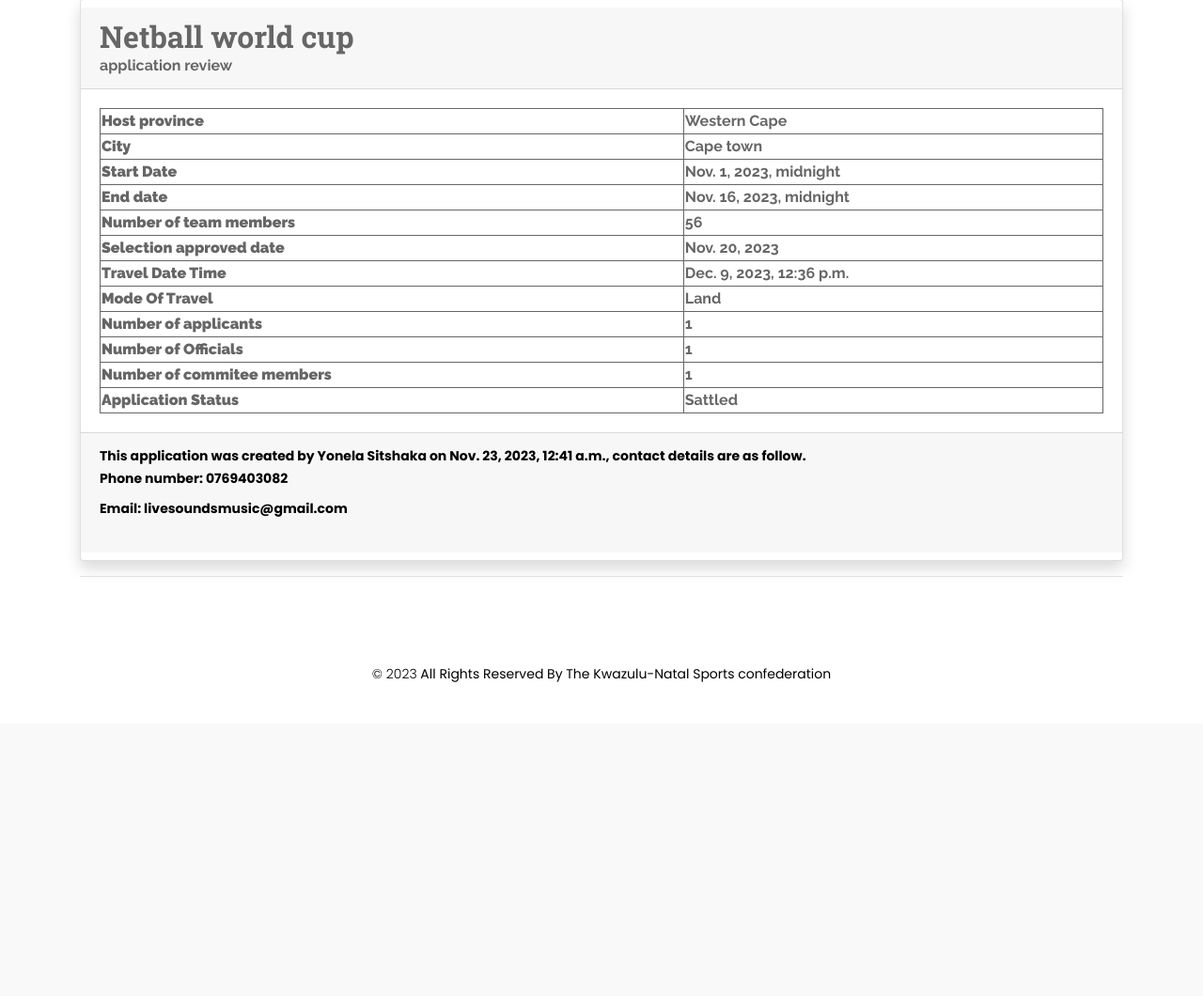
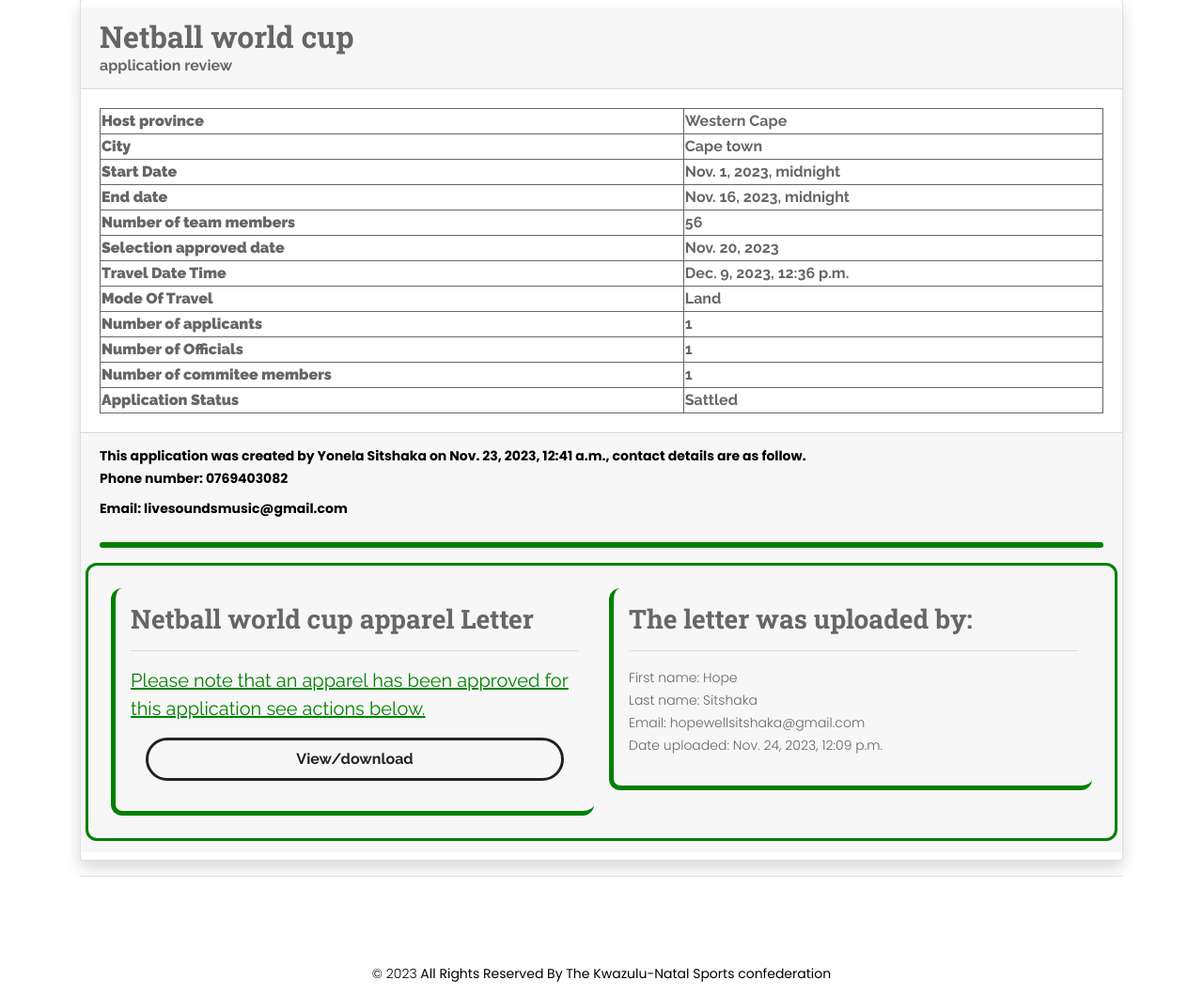
Before and after one commit to MthobeliGee/ColorsApplication_Final, a Django app: page /Application_review/9 in a window 1280 px wide. Shown: the part 205-1265 px from the top of the page at 94% size. Before the commit the page ends 931 px from the top, so only its background shows below. Run offline with Django 4.2, Linux system fonts and the light colour scheme; a user stored in the database is signed in; data comes from the database, SQL or seed files in the repository; some libraries are stand-ins or nearby versions.

Commit message:
Bettry out commit

```diff
--- a/MyApp/templates/MyApp/Application_review.html
+++ b/MyApp/templates/MyApp/Application_review.html
@@ -341,7 +341,8 @@
                             </p>
 
                         {% endif %}
-                        {% if application.ApplicationStatus == "Active" %}
+
+
                         {% if apparel %}
                             <hr style="background-color:green; height:5px; border-radius:12px"/>
                             <div style="border:solid; border-radius: 12px;padding:1rem; color:green; display:flex" class="row">
@@ -390,7 +391,7 @@
                         {% endif %}
 
 
-                        {% endif %}
+
                         {% if application.ApplicationStatus == "Pending" %}
 
 
@@ -465,9 +466,9 @@
 
                     {% endif %}
 
-                    {% if application.ApplicationStatus == "Active" %}
+                    {% if apparel %}
                        <div style="padding:1rem">
-                            {% if apparel %}
+
                                 <hr style="background-color:green; height:5px; border-radius:12px"/>
                                 <center style="border:solid 5px; border-radius: 12px;border-right:none;border-top:none;padding:1rem; color:green">
                                     <h3>{{application.EventName}} apparel Letter</h3>
@@ -485,11 +486,11 @@
                                 </center>
 
 
-                            {% endif %}
+
                        </div>
 
+                    {% endif %}
 
-                    {% endif %}
 
                 {% endif %}
 
--- a/MyApp/urls.py
+++ b/MyApp/urls.py
@@ -33,7 +33,11 @@ urlpatterns = [
     path('Approved', views.Approved, name="Approved"),
     path('History', views.History, name="History"),
     path('Active', views.Active, name="Active"),
-    path('chooseFederation', views.chooseFederation, name="chooseFederation")
+    path('chooseFederation', views.chooseFederation, name="chooseFederation"),
+
+    path('pendingFedPersonel/<str:FedName>', views.pendingFedPersonel, name="pendingFedPersonel"),
+    path('ApproveFedPersonel/<str:FedName>', views.ApproveFedPersonel, name="ApproveFedPersonel"),
+    path('DeclineFedPersonel/<str:FedName>', views.DeclineFedPersonel, name="DeclineFedPersonel"),
 
 
 ]
--- a/MyApp/views.py
+++ b/MyApp/views.py
@@ -12,6 +12,10 @@ from django.contrib.auth.tokens import default_token_generator
 from django.core.mail import send_mail
 import requests
 from .functions import *
+from rest_framework.decorators import api_view
+from rest_framework.response import Response
+from django.http import JsonResponse
+
 
 
 
@@ -32,7 +36,20 @@ def Home(request):
                     pass
 
 
+        #Gov app code
+        Pendingcolors = None
+        # try:
+        user = request.user
+        fedP = get_object_or_404(FederationPersonel, user = request.user)
+        url = 'http://127.0.0.1:8000/pendingFedPersonel/'+ fedP.FederationName+'/'
 
+        r = requests.get(url)
+        print(r.status_code)
+
+        Pendingcolors = r.json()
+        print(Pendingcolors)
+        # except:
+        #     pass
 
     return render(request,'MyApp/Home.html', {"application":application})
 @login_required
@@ -727,7 +744,7 @@ def Application_review(request, applicationId):
     if request.method == 'GET':
 
         apparel = None
-        if application.ApplicationStatus == "Active":
+        if application.ApplicationStatus == "Active" or application.ApplicationStatus == "Sattled":
             try:
                 apparel = get_object_or_404(Apparel, application= application)
             except:
@@ -1183,3 +1200,60 @@ def AlertGovManager(request, user, to_email, coloresUser, federationPersonel):
 
     except:
         pass
+
+
+
+@api_view(['GET'])
+@login_required
+def pendingFedPersonel(request, FedName):
+
+
+    federationPersonel = None
+    application = None
+    try:
+        federationPersonel = get_object_or_404(FederationPersonel, FederationName=FedName, Status = "Pending")
+        application = get_object_or_404(Application, FederationPersonel = federationPersonel)
+    except:
+        pass
+
+    FedPerson = {
+        "first_name": federationPersonel.user.first_name,
+        "last_name":federationPersonel.user.last_name,
+        "email": federationPersonel.user.email,
+        "appStatus":application.ApplicationStatus,
+        "AppCreateDate":application.DateCreated
+
+    }
+
+    return JsonResponse(FedPerson)
+
+
+
+@api_view(['GET'])
+@login_required
+def ApproveFedPersonel(request, FedName):
+    federationPersonel = None
+    try:
+        federationPersonel = get_object_or_404(FederationPersonel, FederationName=FedName, Status = "Pending")
+    except:
+        pass
+    if federationPersonel:
+        federationPersonel.Status = "Approved"
+        federationPersonel.save()
+    return JsonResponse({"Status":"Approved"})
+
+
+@api_view(['GET'])
+@login_required
+def DeclineFedPersonel(request, FedName):
+    federationPersonel = None
+    try:
+        federationPersonel = get_object_or_404(FederationPersonel, FederationName=FedName, Status = "Pending")
+        user = federationPersonel.user
+        user.delete()
+
+        #alert user
+    except:
+        pass
+
+    return JsonResponse({"Status":"Declined"})
```
Lines whose indentation alone changed are shown as unchanged.
